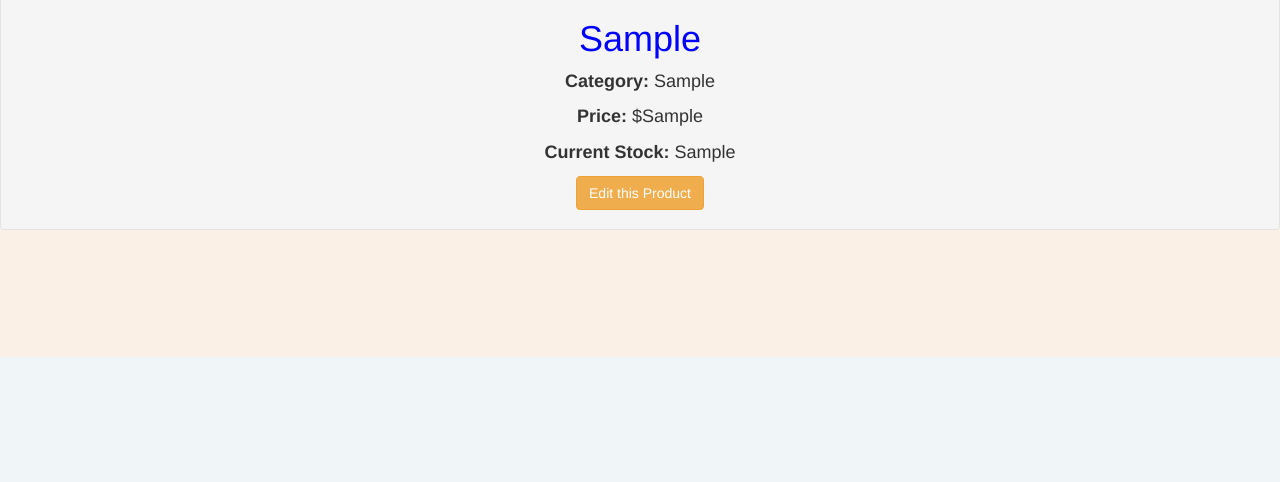
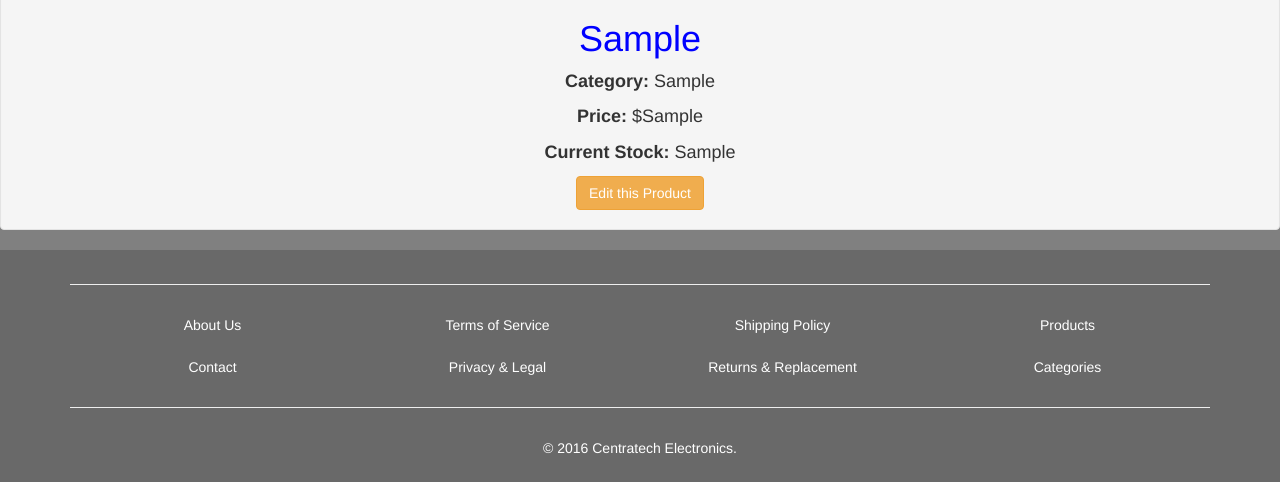
Before and after one commit to kaistullich/Centratech-Website, a Flask app: template newProject/my_app/templates/product.html in a window 1280 px wide. Shown: the part 443-925 px from the top of the page. Before the commit the page ends 800 px from the top, so only its background shows below. Run offline with Flask 2, Linux system fonts and the light colour scheme; the template is opened without the code that fills it: most values are stand-ins (such as "Sample title", 1, 10 or a date in 2020); some libraries are stand-ins or nearby versions.

Commit message:
added footer and background grey to product.html

```diff
--- a/newProject/my_app/templates/product.html
+++ b/newProject/my_app/templates/product.html
@@ -1,6 +1,7 @@
 {% extends 'navbar.html' %}
 
 {% block container %}
+<body style="background-color: grey">
 <div class="top-pad">
 	<div class="well">
 		<link rel="stylesheet" href="{{ url_for('static', filename='css/product-one.css') }}">
@@ -14,5 +15,47 @@
 		</div>
 	</div>
 </div>
-
+<!-- START FOOTER -->
+<footer>
+	<div class="container text-center">
+    <hr />
+  <div class="row">
+    <div class="col-lg-12">
+      <div class="col-md-3">
+        <ul class="nav nav-pills nav-stacked">
+          <li><a href="#">About Us</a></li>
+          <li><a href="#">Contact</a></li>
+        </ul>
+      </div>
+      <div class="col-md-3">
+        <ul class="nav nav-pills nav-stacked">
+          <li><a href="#">Terms of Service</a></li>
+          <li><a href="#">Privacy & Legal</a></li>
+        </ul>
+      </div>
+      <div class="col-md-3">
+        <ul class="nav nav-pills nav-stacked">
+          <li><a href="#">Shipping Policy</a></li>
+          <li><a href="#">Returns & Replacement</a></li>
+        </ul>
+      </div>
+      <div class="col-md-3">
+        <ul class="nav nav-pills nav-stacked">
+          <li><a href="{{ url_for('my_view.products')}}">Products</a></li>
+          <li><a href="{{ url_for('my_view.categories')}}">Categories</a></li>
+        </ul>
+      </div>
+    </div>
+  </div>
+  <hr>
+    <div class="row">
+        <div class="col-lg-12">
+            <ul class="nav nav-pills nav-justified">
+                <li><a href="{{ url_for('my_view.home') }}">© 2016 Centratech Electronics.</a></li>
+            </ul>
+        </div>
+    </div>
+</div>
+</footer> <!-- END FOOTER -->
+</body>
 {% endblock %}
```
